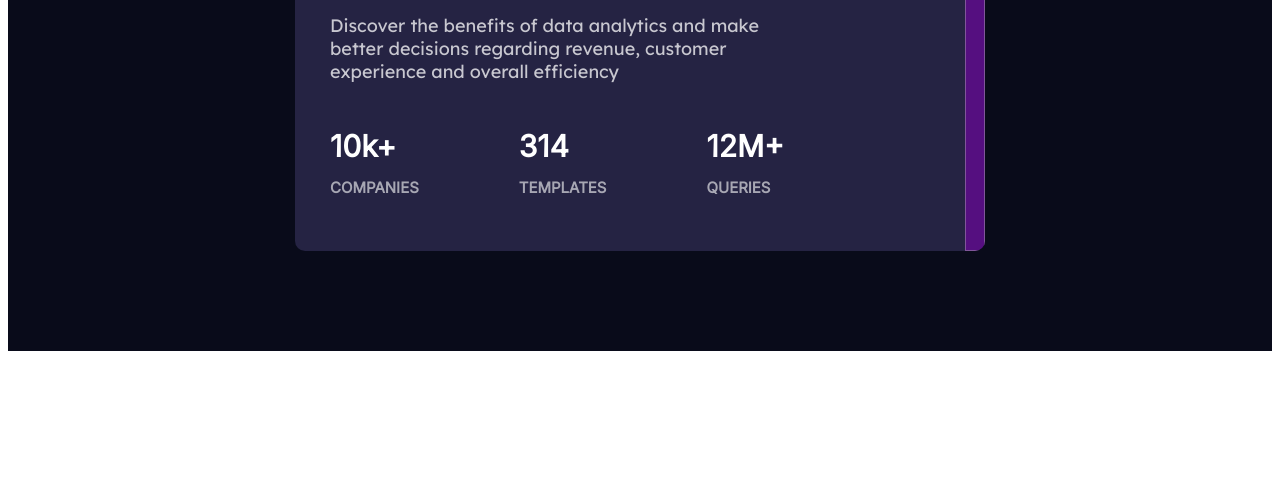
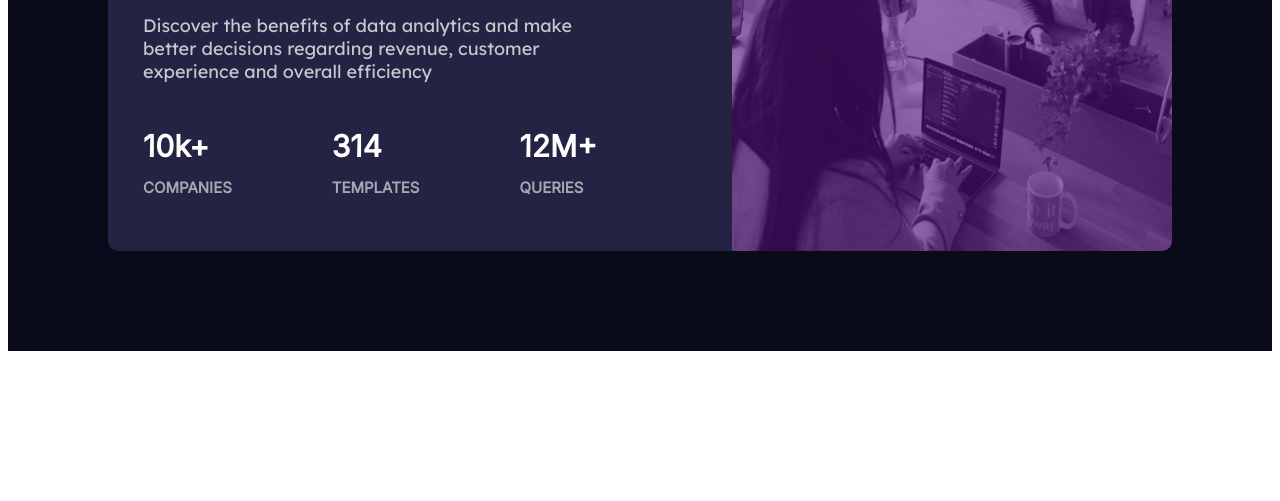
Before and after one commit to aadithya1551/Stats-Card-Preview-Component, a plain HTML site: page index.html in a window 1280 px wide. Shown: the part 299-800 px from the top of the page. Drawn offline with Linux system fonts and the light colour scheme.

Commit message:
Update index.html

```diff
--- a/index.html
+++ b/index.html
@@ -29,7 +29,7 @@
       </ol>
     </div>
     <div class="second">
-      <img src="images/image-header-desktop.jpg" alt="">
+      <img src="image-header-desktop.jpg" alt="Preview">
     </div>
   </div>
 
```
